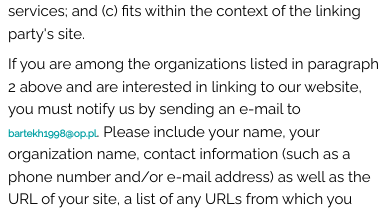
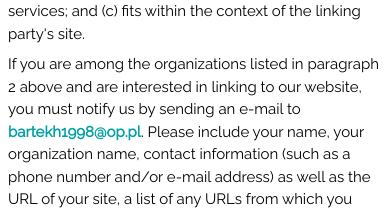
Before and after one commit to bartek3pl/NoToTrip, a React (Create React App) app: page /terms-and-conditions in a window 390 px wide. Shown: the part 3960-4173 px from the top of the page. Built offline with nearby package versions, Linux system fonts and the light colour scheme; a web font is replaced by a local one.

Commit message:
Increase mobile article page link font size

```diff
--- a/src/pages/ArticleContainer.scss
+++ b/src/pages/ArticleContainer.scss
@@ -315,7 +315,7 @@
   }
 
   .article-bg a {
-    font-size: 1.3rem;
+    font-size: 1.6rem;
   }
 
   .gmap {
@@ -362,7 +362,7 @@
   }
 
   .article-bg a {
-    font-size: 1rem;
+    font-size: 1.5rem;
   }
 
   .gmap {
```
